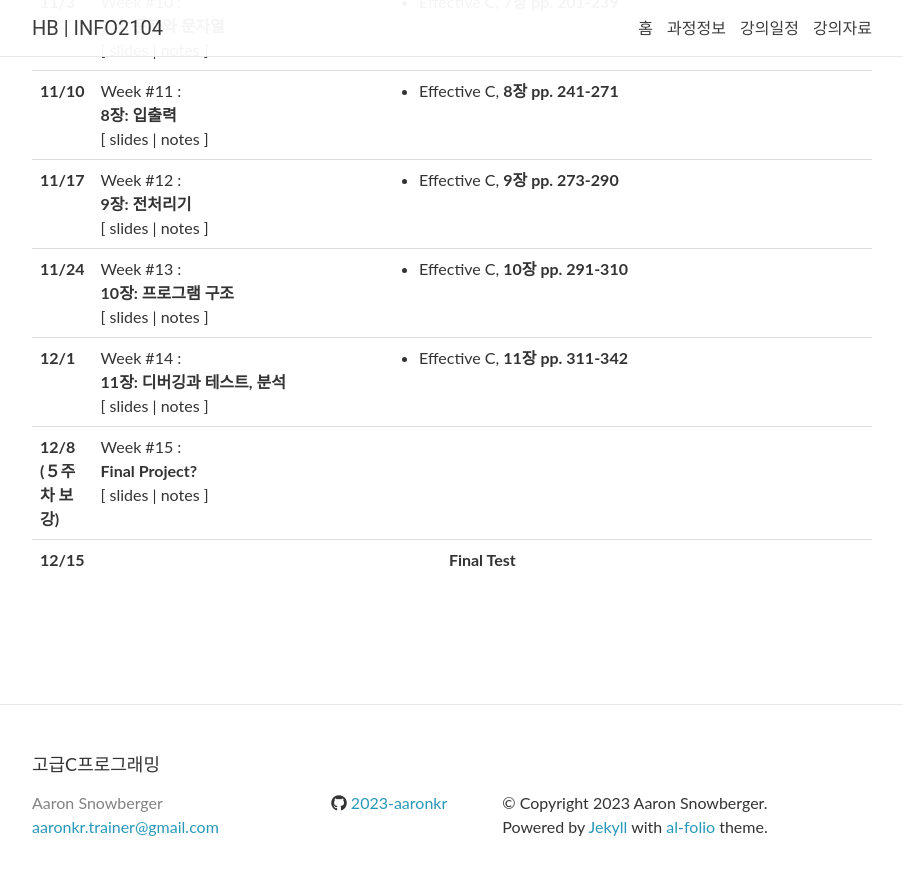
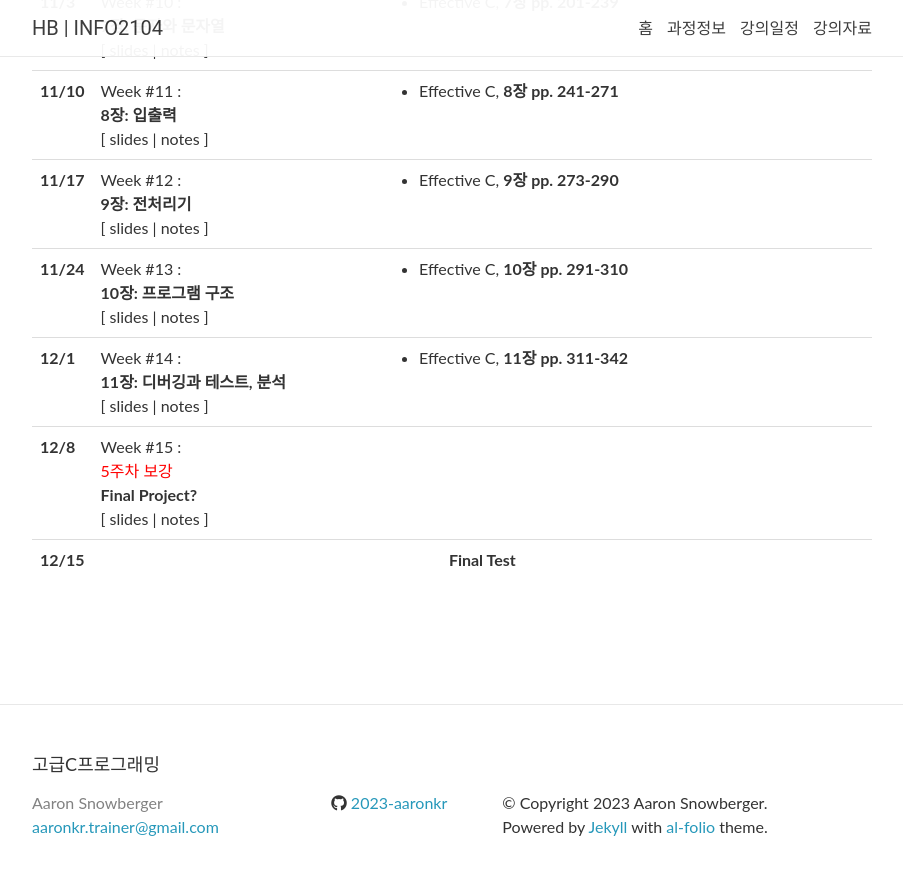
Before and after one commit to 2023-aaronkr/hb-c, a Jekyll site: the page built from _pages/lectures.md, in a window 1280 px wide and 900 px high, scrolled down 1033 px. Shown: the top 875 px of the window, without its empty margins (188-1091 px from the left). Built offline with Jekyll 4.4.1, drawn with Linux system fonts in a browser that asks for light colours; nearby versions of some CDN libraries; comment, search, counter and statistics services are not loaded.

Commit message:
Update lectures

```diff
--- a/_data/lectures.yml
+++ b/_data/lectures.yml
@@ -109,9 +109,10 @@
   readings: Effective C, <strong>11장 pp. 311-342</strong>
   logistics:
 
-- date: 12/8 (５주차 보강)
+- date: 12/8
   week: 15
   title: >
+    <span style="color: red">5주차 보강</span><br>
     <strong>Final Project?</strong>
 
 - date: 12/15
```
